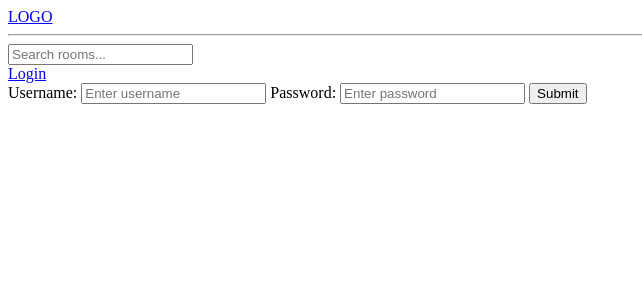
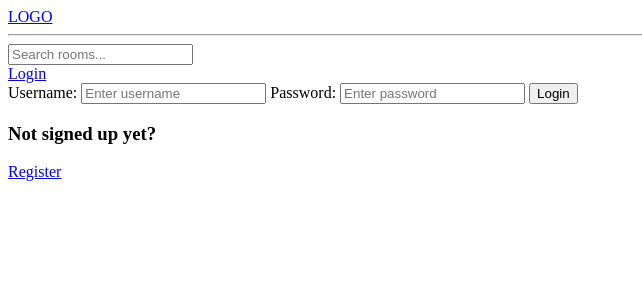
Before and after one commit to Nick-Petruccelli/itsc3155, a Django app: page /login/ in a window 1280 px wide. Shown: the top 300 px of the page, without its empty margins (0-642 px from the left). Run offline with Django 5.2, Linux system fonts and the light colour scheme.

Commit message:
user login and registration

```diff
--- a/studybud/base/views.py
+++ b/studybud/base/views.py
@@ -2,6 +2,8 @@ from django.shortcuts import render, redirect
 from django.http import HttpResponse
 from django.db.models import Q
 from django.contrib.auth.models import User
+from django.contrib.auth.decorators import login_required
+from django.contrib.auth.forms import UserCreationForm
 from django.contrib.auth import authenticate, login, logout
 from django.contrib import messages
 from .models import Room, Topic
@@ -25,6 +27,9 @@ def home(request) -> HttpResponse:
     return render(request, "home.html", context)
 
 def loginPage(request):
+    if request.user.is_authenticated:
+        return redirect("/")
+    page = "login"
     if request.method == 'POST':
         username = request.POST.get('username')
         password = request.POST.get('password')
@@ -35,15 +40,31 @@ def loginPage(request):
             messages.error(request, "Could not find user")
 
         usr = authenticate(request, username=username, password=password)
-        if usr:
+        if usr != None:
             login(request, usr)
             return redirect("/")
-    context = {}
+    context = {"page":page}
     return render(request, "login_register.html", context)
 
 def logoutUser(request):
+
     logout(request)
     return redirect("/")
+
+def registerUser(request):
+    if request.user.is_authenticated:
+        return redirect("/")
+    form = UserCreationForm()
+    if request.method == 'POST':
+        form = UserCreationForm(request.POST)
+        if form.is_valid():
+            user = form.save()
+            login(request, user)
+            return redirect("/")
+        else:
+            messages.error(request, "an error occurred creating your account")
+    context = {"form":form}
+    return render(request, "login_register.html", context)
 
 def room(request, pk) -> HttpResponse:
     rooms = Room.objects.all()
@@ -54,6 +75,7 @@ def room(request, pk) -> HttpResponse:
     context = {'room': room}
     return render(request, "room.html", context=context)
 
+@login_required(login_url='/login')
 def create_room(request):
     form = RoomForm()
     if request.method == 'POST':
@@ -64,8 +86,12 @@ def create_room(request):
     context = {'form': form}
     return render(request, "create_room.html", context)
 
+@login_required(login_url='/login')
 def update_room(request, pk):
     room = Room.objects.get(id=pk)
+    if request.user != room.host:
+        return HttpResponse('You dont belong here!!!!!!!')
+
     form = RoomForm(instance=room)
     if request.method == 'POST':
         form = RoomForm(request.POST, instance=room)
@@ -75,8 +101,12 @@ def update_room(request, pk):
     context = {'form': form}
     return render(request, "create_room.html", context)
 
+@login_required(login_url='/login')
 def delete_room(request, pk):
     room = Room.objects.get(id=pk)
+    if request.user != room.host:
+        return HttpResponse('You dont belong here!!!!!!!')
+
     if request.method == 'POST':
         room.delete()
         return redirect('/')
--- a/studybud/studybud/urls.py
+++ b/studybud/studybud/urls.py
@@ -6,6 +6,7 @@ import base.views as views
 urlpatterns = [
     path('login/', views.loginPage, name='login'),
     path('logout/', views.logoutUser, name='logout'),
+    path('register/', views.registerUser, name='register'),
     path('admin/', admin.site.urls),
     path('', views.home),
     path('room/<int:pk>/', views.room, name='room'),
--- a/studybud/templates/login_register.html
+++ b/studybud/templates/login_register.html
@@ -1,13 +1,25 @@
 {% extends 'main.html' %}
 {% block content %}
 <div>
+    {% if page == 'login' %}
     <form method="POST" action="">
         {% csrf_token %}
         <label for="username">Username:</label>
         <input type="text" name="username" placeholder="Enter username">
         <label for="password">Password:</label>
         <input type="password" name="password" placeholder="Enter password">
-        <input type="submit" name="Login">
+        <input type="submit" value="Login">
     </form>
+    <h3>Not signed up yet?</h3>
+    <a href="/register">Register</a>
+    {% else %}
+    <form method="POST" action="">
+        {% csrf_token %}
+        {{form.as_p}}
+        <input type="submit" value="Register">
+    </form>
+    <h3>Already have an account?</h3>
+    <a href="/login">Login</a>
+    {% endif %}
 </div>
 {% endblock content %}
```
Also changed, not shown: studybud/templates/home.html (+6 -1 lines), studybud/db.sqlite3.
